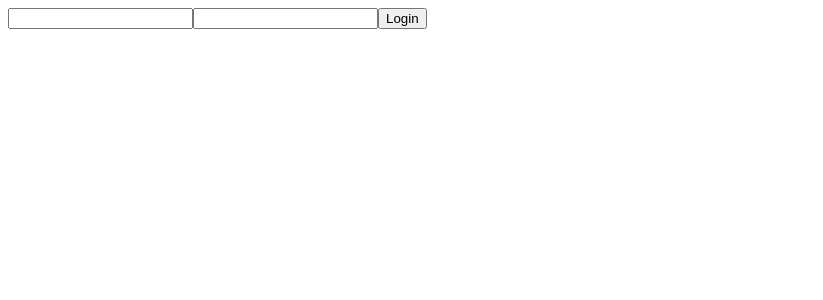
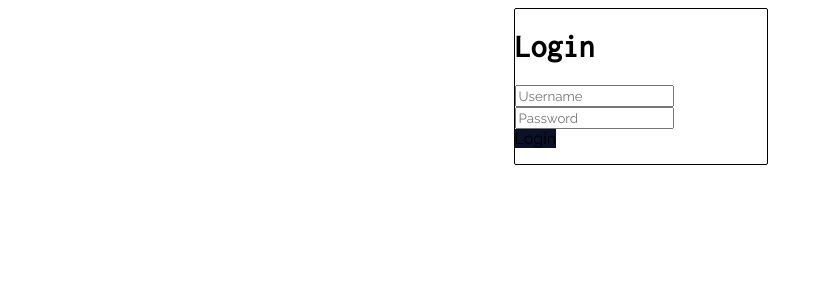
Before and after one commit to webwaffle/waffle-2-vue, a Vue app: page /#/ in a window 1280 px wide. Shown: the top 300 px of the page, without its empty margins (0-823 px from the left). Built offline with nearby package versions, Linux system fonts and the light colour scheme.

Commit message:
Added Vuex store,  login almost done, styling

```diff
--- a/public/index.html
+++ b/public/index.html
@@ -5,6 +5,7 @@
     <meta http-equiv="X-UA-Compatible" content="IE=edge">
     <meta name="viewport" content="width=device-width,initial-scale=1.0">
     <link rel="icon" href="<%= BASE_URL %>favicon.ico">
+    <link href="https://fonts.googleapis.com/css?family=Inconsolata|Raleway" rel="stylesheet">
     <title>waffle-2-vue</title>
   </head>
   <body>
--- a/src/App.vue
+++ b/src/App.vue
@@ -7,5 +7,11 @@
 </template>
 
 <style lang="less">
-
+//Global styles
+* {
+  font-family: 'Raleway', sans-serif;
+}
+.mono {
+  font-family: 'Inconsolata', monospace;
+}
 </style>
--- a/src/components/Login.vue
+++ b/src/components/Login.vue
@@ -1,14 +1,61 @@
 <template>
   <div class="login-form">
+    <h1 class="mono">Login</h1>
     <input type="text" v-model="username" placeholder="Username"><br>
-    <input type="password" v-model="password" value="Password"><br>
-    <button @click="loginUser">Login</button>
-    <p class="success-text"></p>
+    <input type="password" v-model="password" placeholder="Password"><br>
+    <a @click="loginUser">Login</a>
+    <p class="success-text">{{ success_text }}</p>
   </div>
 </template>
 
 <script>
+  import axios from 'axios';
   export default {
     props: {},
+    data() {
+      return {
+        username: '',
+        password: '',
+        success_text: ''
+      }
+    },
+    methods: {
+      loginUser() {
+        if (this.username && this.password) {
+          axios.post('http://' + location.hostname + ':3000/login', {
+            username: this.username,
+            password: this.password,
+          })
+          .then((response) => {
+            //console.log(response);
+            if(response.data.success) {
+              this.$store.commit('login', {username: response.data.username, apiKey: response.data.apiKey})
+            } else {
+              this.success_text = response.data.error
+            }
+          })
+          .catch((error) => {
+            console.log(error);
+          })
+        } else {
+          this.success_text = "Please enter a username and password. ";
+        }
+      }
+    }
   }
 </script>
+
+<style scoped lang="less">
+  .login-form {
+    //margin: auto;
+    border: 1px solid black;
+    border-radius: 2px;
+    width: 20%;
+    margin-left: 40%;
+    a {
+      text-align: center;
+      background-color: #0a1128;
+
+    }
+  }
+</style>
--- a/src/main.js
+++ b/src/main.js
@@ -1,10 +1,12 @@
 import Vue from 'vue'
 import App from './App.vue'
 import router from './router'
+import { store } from './store/store'
 
 Vue.config.productionTip = false
 
 new Vue({
   router,
+  store: store,
   render: h => h(App)
 }).$mount('#app')
--- /dev/null
+++ b/src/store/store.js
@@ -0,0 +1,22 @@
+import Vue from 'vue';
+import Vuex from 'vuex';
+
+Vue.use(Vuex);
+
+export const store = new Vuex.Store({
+  state: {
+    user: {
+      username: null,
+      apiKey: null
+    }
+  },
+  getters: {
+
+  },
+  mutations: {
+    login(state, data) {
+      state.user.username = data.username;
+      state.user.apiKey = data.apiKey;
+    }
+  }
+})
--- a/src/views/Home.vue
+++ b/src/views/Home.vue
@@ -1,24 +1,25 @@
 <template>
-    <div id="login">
-        <input type="text" id="username" v-model="username">
-        <input type="password" id="password" v-model="password">
-        <button id="login" @click="logIn">Login</button>
-        <p v-if="error">{{ error }}</p>
+    <div id="home">
+      <Login></Login>
     </div>
 </template>
 
 <script>
 import axios from 'axios'
+import Login from '@/components/Login.vue'
 export default {
     name: 'Home',
     data() {
         return {
-            username: '',
+            /*username: '',
             password: '',
-            error: ''
+            error: ''*/
         }
     },
-    methods: {
+    components: {
+      Login
+    }
+    /*methods: {
         logIn() {
             console.log('Logging in...')
             axios.post('http://' + location.hostname + ':3000/login', {
@@ -37,6 +38,6 @@ export default {
                 console.log(error);
             });
         }
-    }
+    }*/
 }
 </script>
```
